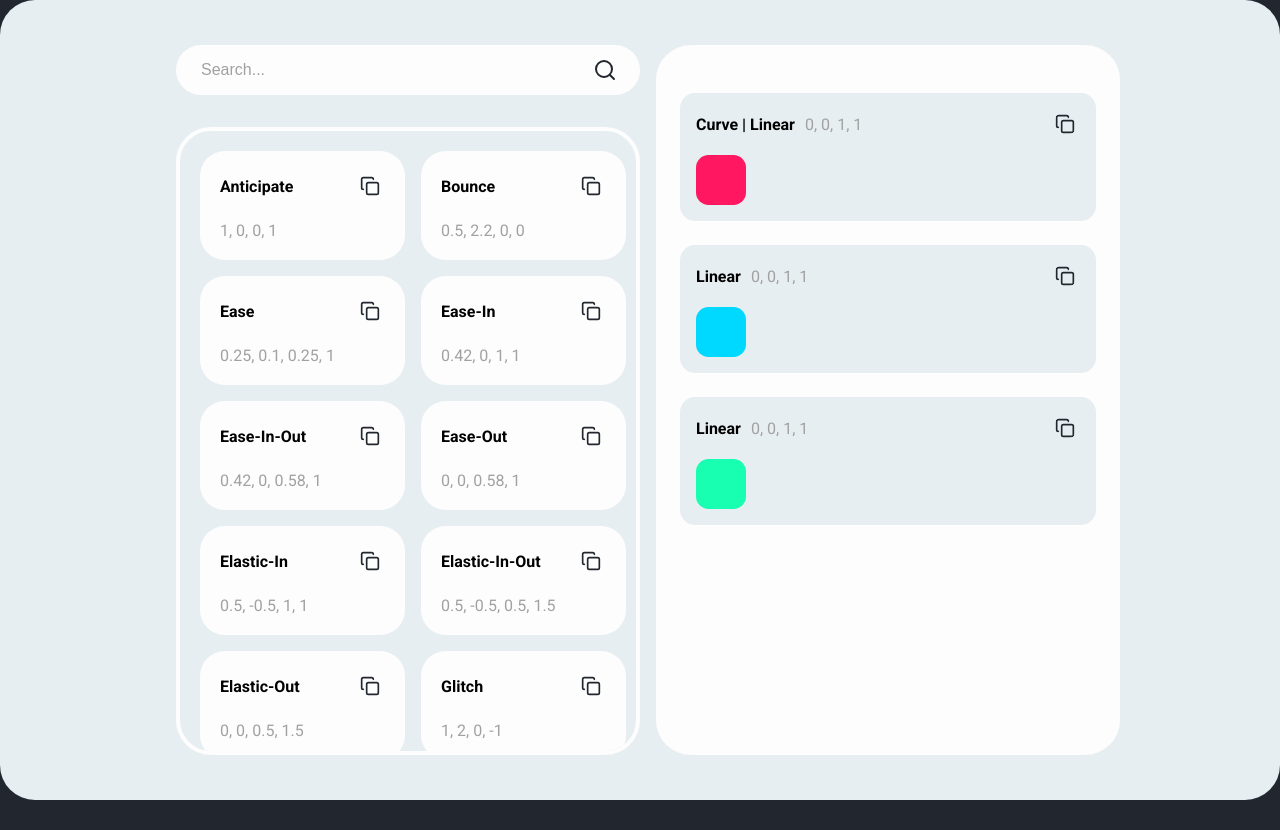
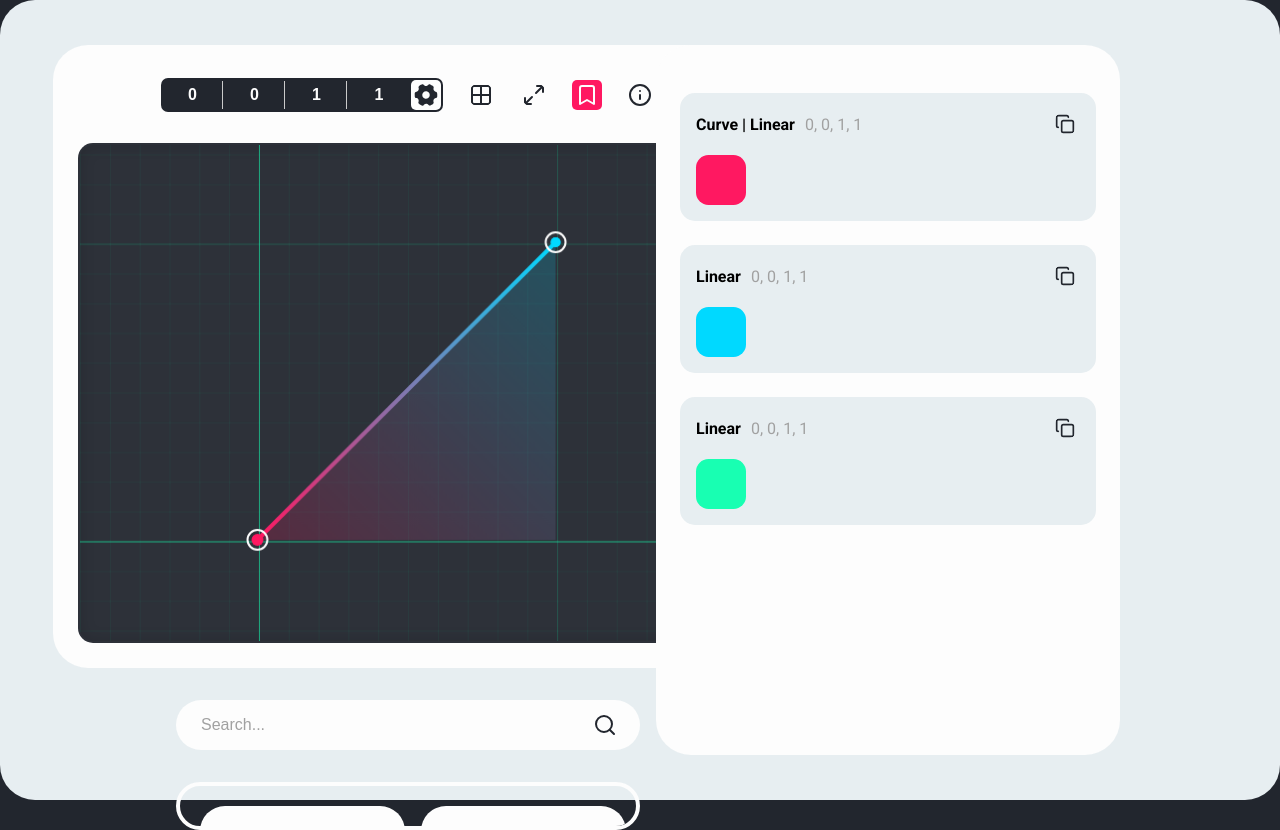
Before and after one commit to TughlokS/Animation-Curve-Generator, a React (Vite) app: page / in a window 1280 px wide. Before the commit the page ends 800 px from the top, so only its background shows below. Built offline with nearby package versions, Linux system fonts and the light colour scheme.

Commit message:
no changes yet

```diff
--- a/src/Styles/canvasBox.css
+++ b/src/Styles/canvasBox.css
@@ -21,7 +21,7 @@
 }
 
 .canvas-box {
-  display: none;
+  display: flex;
   justify-content: flex-start;
   align-items: center;
   flex-direction: column;
--- a/src/Styles/canvasBox.scss
+++ b/src/Styles/canvasBox.scss
@@ -3,7 +3,7 @@
 
 
 .canvas-box {
-	display: none;
+	display: flex;
 	justify-content: flex-start;
 	align-items: center;
 	flex-direction: column;
```
